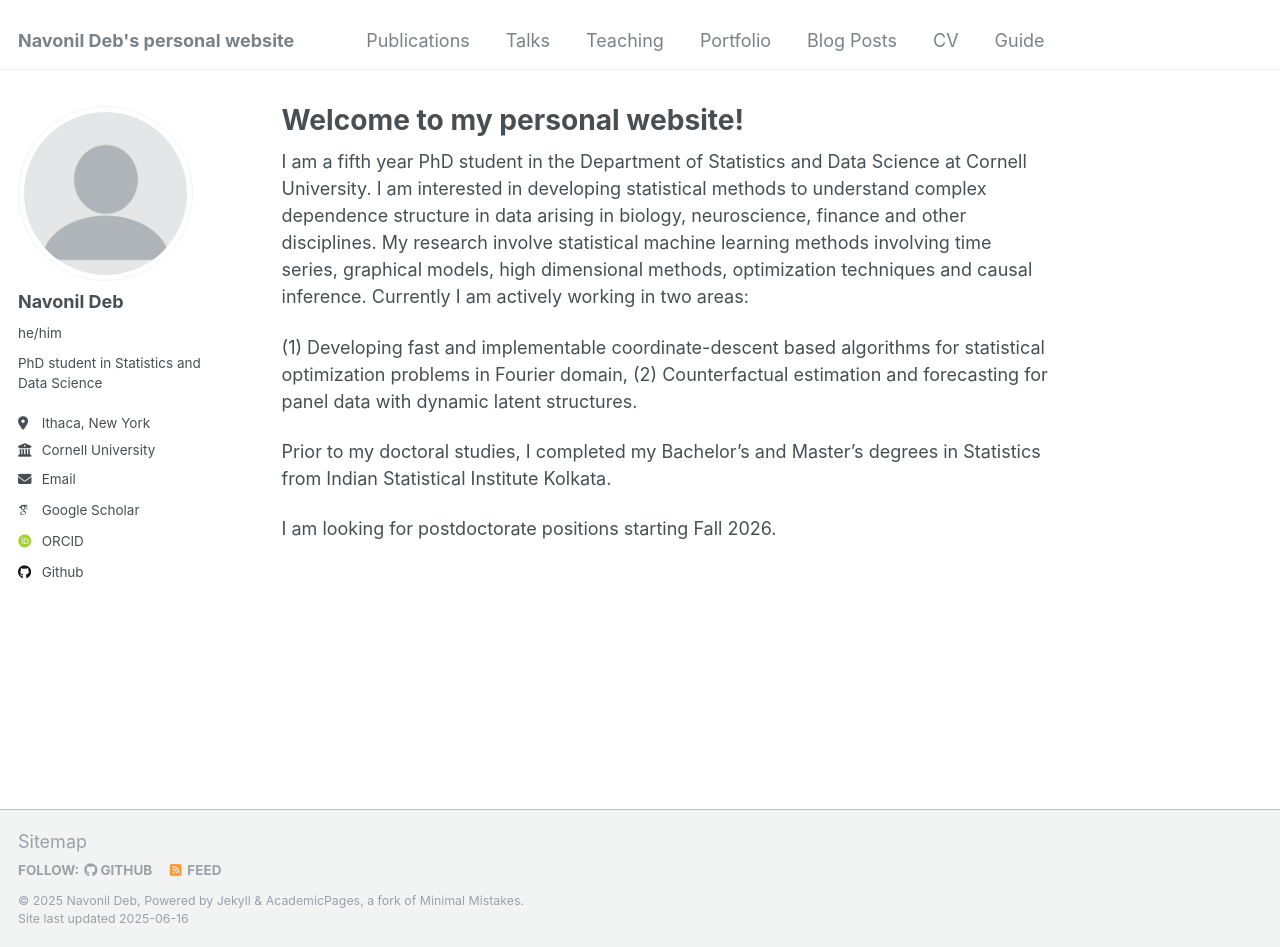
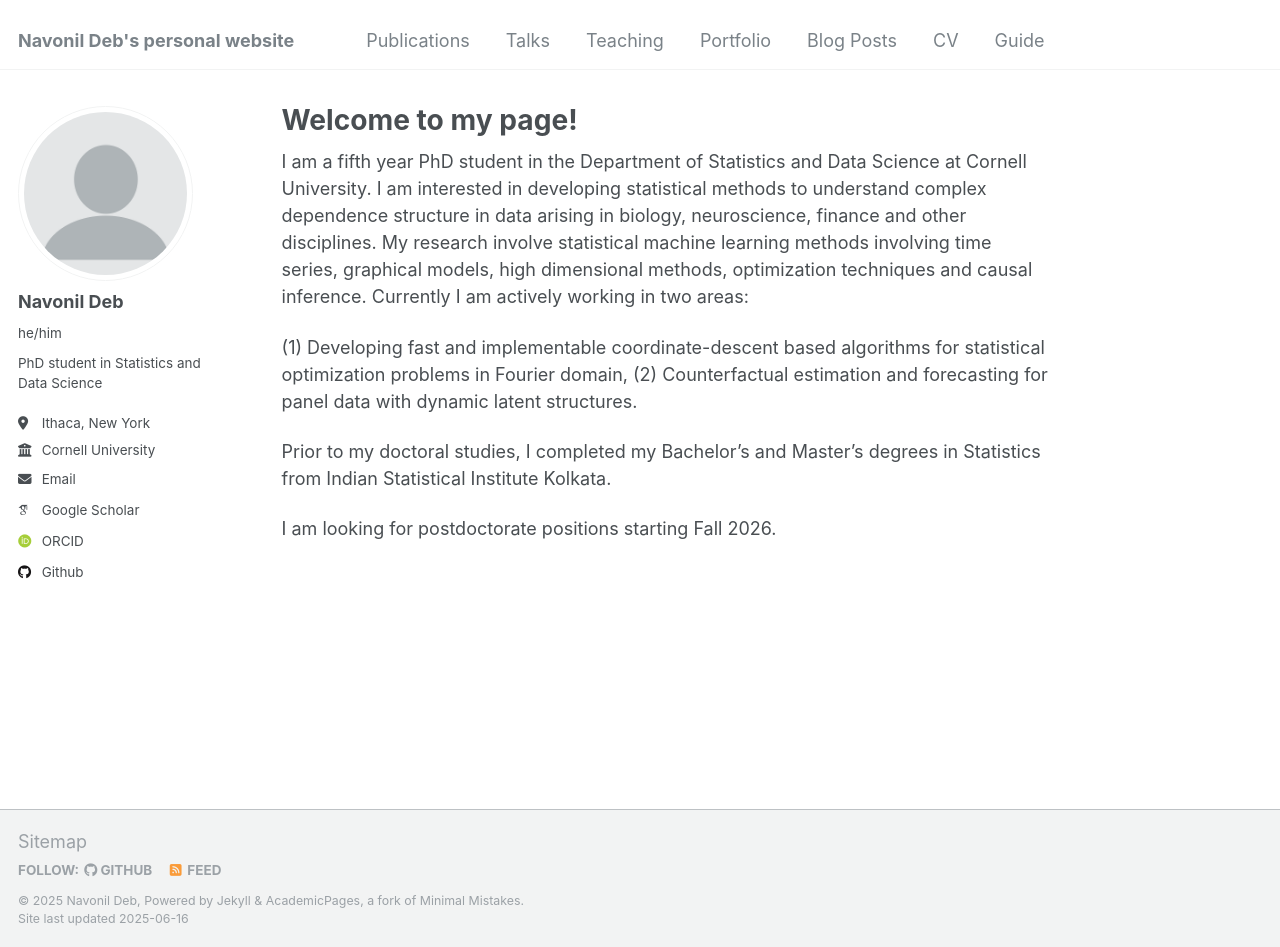
Before and after one commit to navonildeb/navonildeb.github.io, a Jekyll site: the page built from _pages/about.md, in a window 1280 px wide and 947 px high. Built offline with Jekyll 4.4.1, drawn with Linux system fonts in a browser that asks for light colours; some web fonts are replaced.

Commit message:
Update about.md

```diff
--- a/_pages/about.md
+++ b/_pages/about.md
@@ -1,6 +1,6 @@
 ---
 permalink: /
-title: "Welcome to my personal website!"
+title: "Welcome to my page!"
 author_profile: true
 redirect_from:
   - /about/
```
